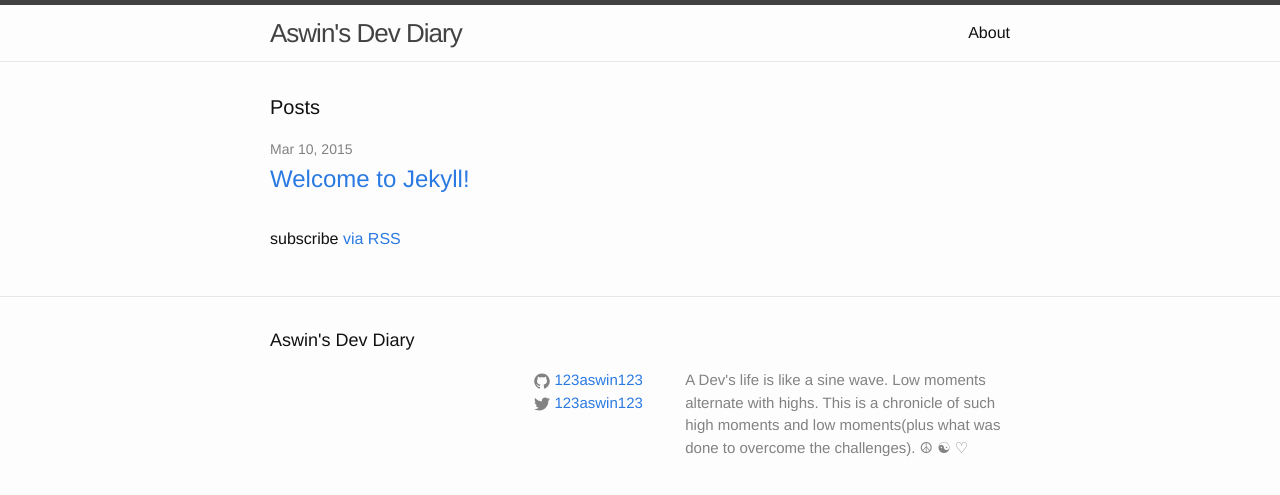
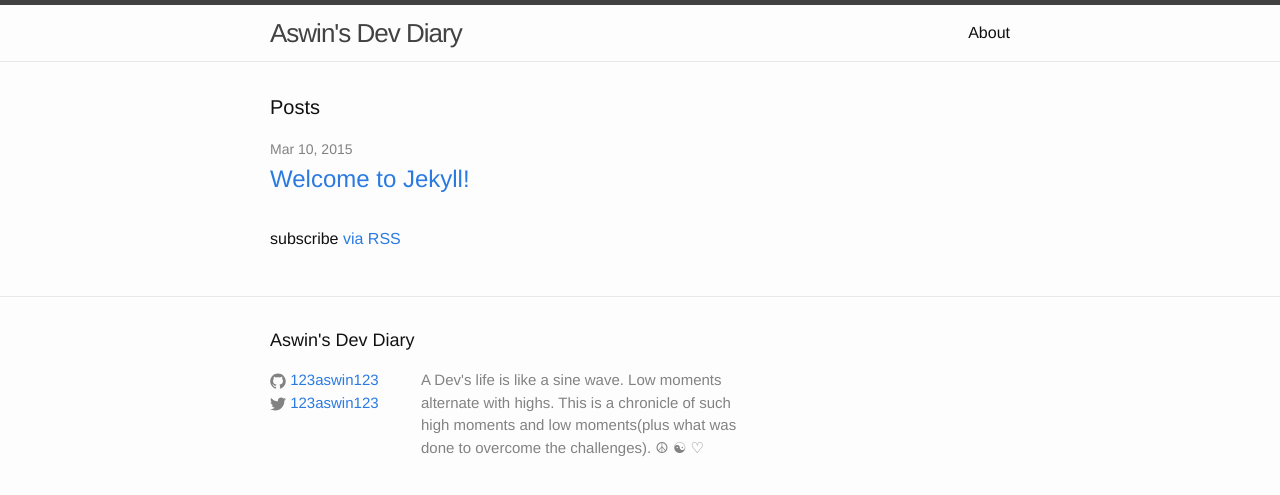
Before and after one commit to 123aswin123/123aswin123.github.io, a Jekyll site: the page built from index.html, in a window 1280 px wide. Shown: the top 495 px of the page. Built offline with Jekyll 4.4.1, drawn with Linux system fonts in a browser that asks for light colours.

Commit message:
Commented out the div footer-col

```diff
--- a/_includes/footer.html
+++ b/_includes/footer.html
@@ -5,12 +5,12 @@
     <h2 class="footer-heading">{{ site.title }}</h2>
 
     <div class="footer-col-wrapper">
-      <div class="footer-col  footer-col-1">
+      <!-- <div class="footer-col  footer-col-1">
         <ul class="contact-list">
-          <!-- <li>{{ site.title }}</li> -->
-          <!-- <li><a href="mailto:{{ site.email }}">{{ site.email }}</a></li> -->
+          <li>{{ site.title }}</li>
+          <li><a href="mailto:{{ site.email }}">{{ site.email }}</a></li>
         </ul>
-      </div>
+      </div> -->
 
       <div class="footer-col  footer-col-2">
         <ul class="social-media-list">
```
